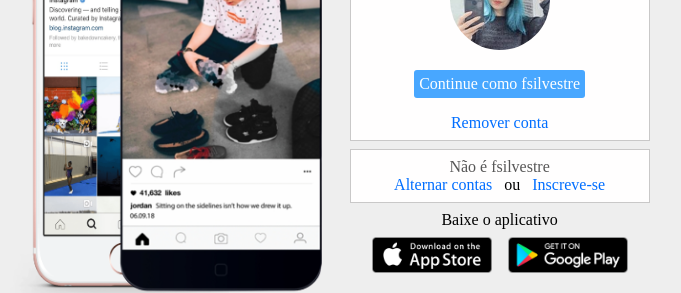
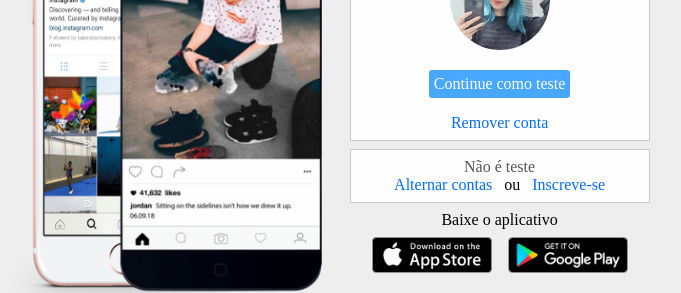
Before and after one commit to S1lvestre91/Desafios_Dio, a plain HTML site: page Desafio_Instagram/Index.html in a window 1280 px wide. Shown: the part 238-531 px from the top of the page, without its empty margins (318-999 px from the left). Drawn offline with Linux system fonts and the light colour scheme.

Commit message:
Desafio Dio Insta

```diff
--- a/Desafio_Instagram/Index.html
+++ b/Desafio_Instagram/Index.html
@@ -27,12 +27,12 @@
                    <div class="perfil-photo">
                        <img class="photo" src="img/perfil-instagram.jpg" alt="photo">
                    </div>
-                   <a class="button" href="#">Continue como fsilvestre</a>
+                   <a class="button" href="#">Continue como teste</a>
                    <a class="Remove"href="#">Remover conta</a>
                </div>
                <div class="links">
                    <div>
-                    <p class="para"> Não é fsilvestre</p>
+                    <p class="para"> Não é teste</p>
                    </div>
 
                    <div>
```
